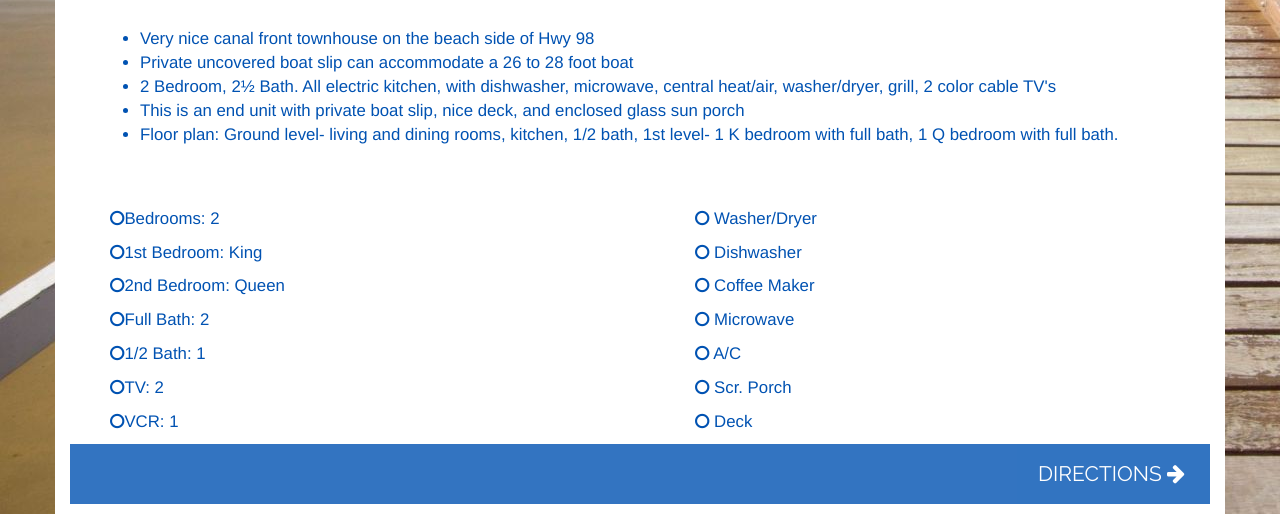
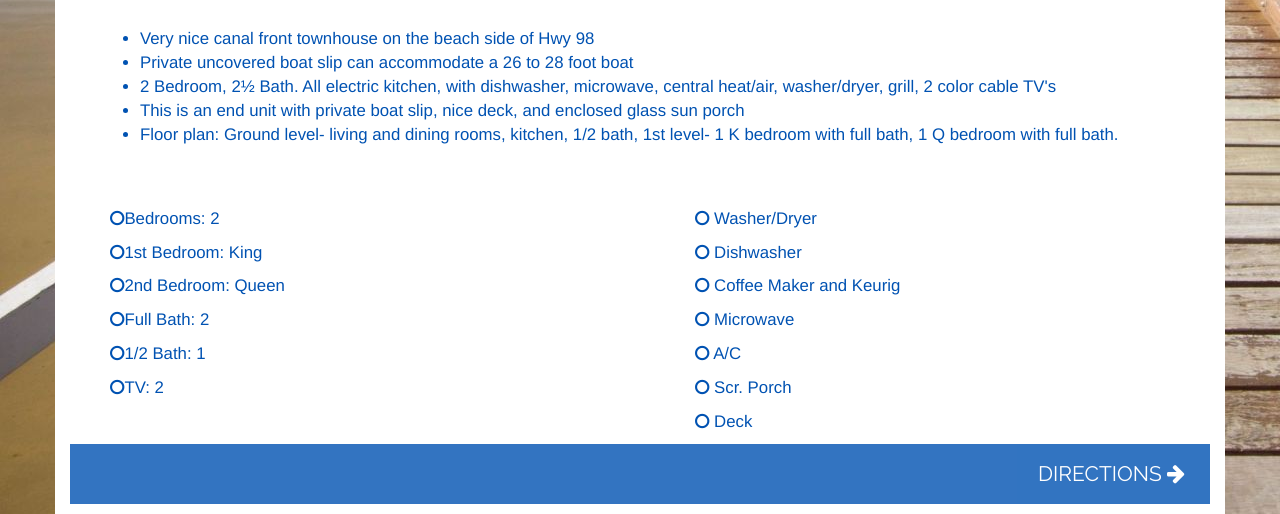
Before and after one commit to mkerns99/tkmbtownhome, a plain HTML site: page index.html in a window 1280 px wide. Shown: the part 762-1276 px from the top of the page. Drawn offline with nearby package versions, Linux system fonts and the light colour scheme; a web font is replaced by a local one.

Commit message:
fix amenities

```diff
--- a/index.html
+++ b/index.html
@@ -154,7 +154,6 @@
 					<li><i class="fa fa-circle-o" aria-hidden="true"></i>Full Bath: 2</li>
 					<li><i class="fa fa-circle-o" aria-hidden="true"></i>1/2 Bath: 1</li>
 					<li><i class="fa fa-circle-o" aria-hidden="true"></i>TV: 2</li>
-					<li><i class="fa fa-circle-o" aria-hidden="true"></i>VCR: 1</li>
 				</ul>
 			</div>  <!-- close amenitiesLeft -->
 
@@ -162,7 +161,7 @@
 				<ul>
 					<li><i class="fa fa-circle-o" aria-hidden="true"></i> Washer/Dryer </li>
 					<li><i class="fa fa-circle-o" aria-hidden="true"></i> Dishwasher</li>
-					<li><i class="fa fa-circle-o" aria-hidden="true"></i> Coffee Maker</li>
+					<li><i class="fa fa-circle-o" aria-hidden="true"></i> Coffee Maker and Keurig</li>
 					<li><i class="fa fa-circle-o" aria-hidden="true"></i> Microwave</li>
 					<li><i class="fa fa-circle-o" aria-hidden="true"></i> A/C</li>
 					<li><i class="fa fa-circle-o" aria-hidden="true"></i> Scr. Porch</li>
```
